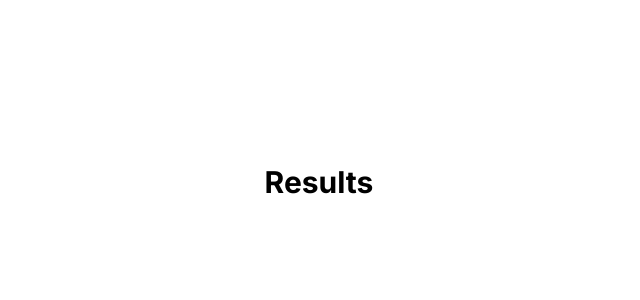
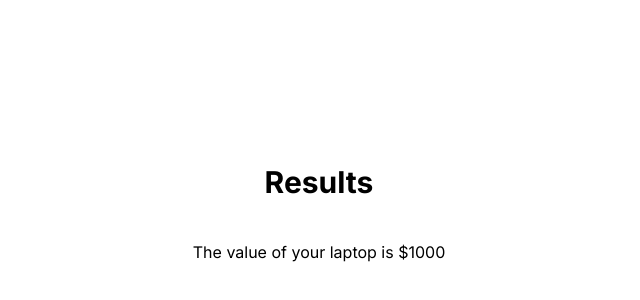
Before and after one commit to parathan/laptop-price-gauge, a Next.js app in the folder lpg-webapp/: page /results in a window 1280 px wide. Shown: the part 76-376 px from the top of the page, without its empty margins (321-961 px from the left). Built offline with nearby package versions, Linux system fonts and the light colour scheme.

Commit message:
change results page to client component

```diff
--- a/lpg-webapp/src/app/results/page.tsx
+++ b/lpg-webapp/src/app/results/page.tsx
@@ -1,9 +1,16 @@
-import React from 'react'
+"use client"
+import React, { useState } from 'react'
 
 export default function Results() {
+
+    const [value, setValue] = useState(1000);
+
     return (
         <div className="grid justify-items-center mx-auto w-1/3 mt-60 space-y-10">
             <h1 className="text-3xl font-bold">Results</h1>
+            <p className="text-center">
+                The value of your laptop is ${value}
+            </p>
         </div>
     );
 }
```
